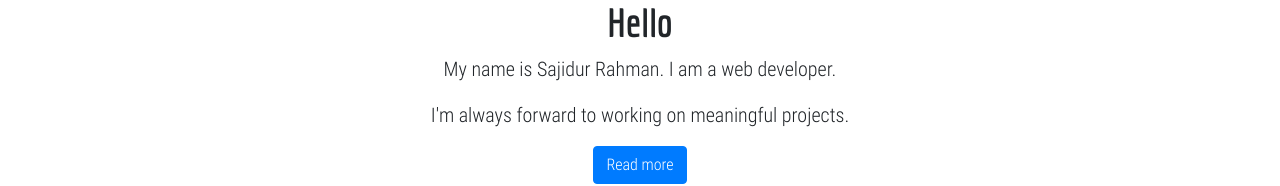
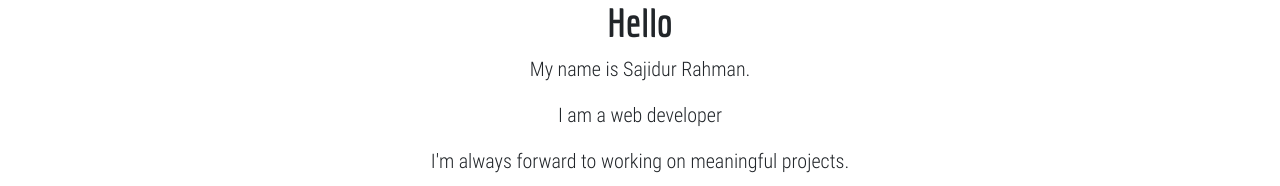
Before and after one commit to sajidurshajib/react-simplepage-v2, a React (Vite) app: page / in a window 1280 px wide. Shown: the part 184-370 px from the top of the page. Built offline with nearby package versions, Linux system fonts and the light colour scheme.

Commit message:
animate title

```diff
--- a/src/App.js
+++ b/src/App.js
@@ -2,6 +2,7 @@ import React, {Component} from 'react';
 import Projects from './Projects';
 import SocialProfiles from './SocialProfiles';
 import profile from './assets/profile.png'
+import Title from './Title';
 
 class App extends Component{
 
@@ -21,7 +22,9 @@ class App extends Component{
             <div>
                 <img src={profile} alt='profile' className='profile'/>
                 <h1>Hello</h1>
-                <p>My name is Sajidur Rahman. I am a web developer.</p>
+                <p>My name is Sajidur Rahman.</p>
+                <Title />
+                {/* {this.state.displayBio ? <Title /> : null} */}
                 <p>I'm always forward to working on meaningful projects.</p>
                 {
                     this.state.displayBio ? (
--- /dev/null
+++ b/src/Title.js
@@ -0,0 +1,39 @@
+import React, {Component} from 'react'
+
+const TITLES = [
+    'a software engineer',
+    'a web developer',
+    'a trainer',
+    'an idea seeker'
+]
+
+class Title extends Component{
+    state = {titleIndex:0}
+
+    componentDidMount(){
+        this.animateTitles()
+    }
+
+    componentWillUnmount(){
+        clearInterval(this.titleInterval)
+    }
+
+    animateTitles = ()=>{
+        this.titleInterval = setInterval(()=>{
+            const titleIndex = (this.state.titleIndex + 1)%TITLES.length
+
+            this.setState({titleIndex})
+        },4000)
+    }
+
+    render(){
+        const title = TITLES[this.state.titleIndex]
+        return(
+        <p>I am {title}</p>
+        )
+    }
+
+
+}
+
+export default Title;
```
